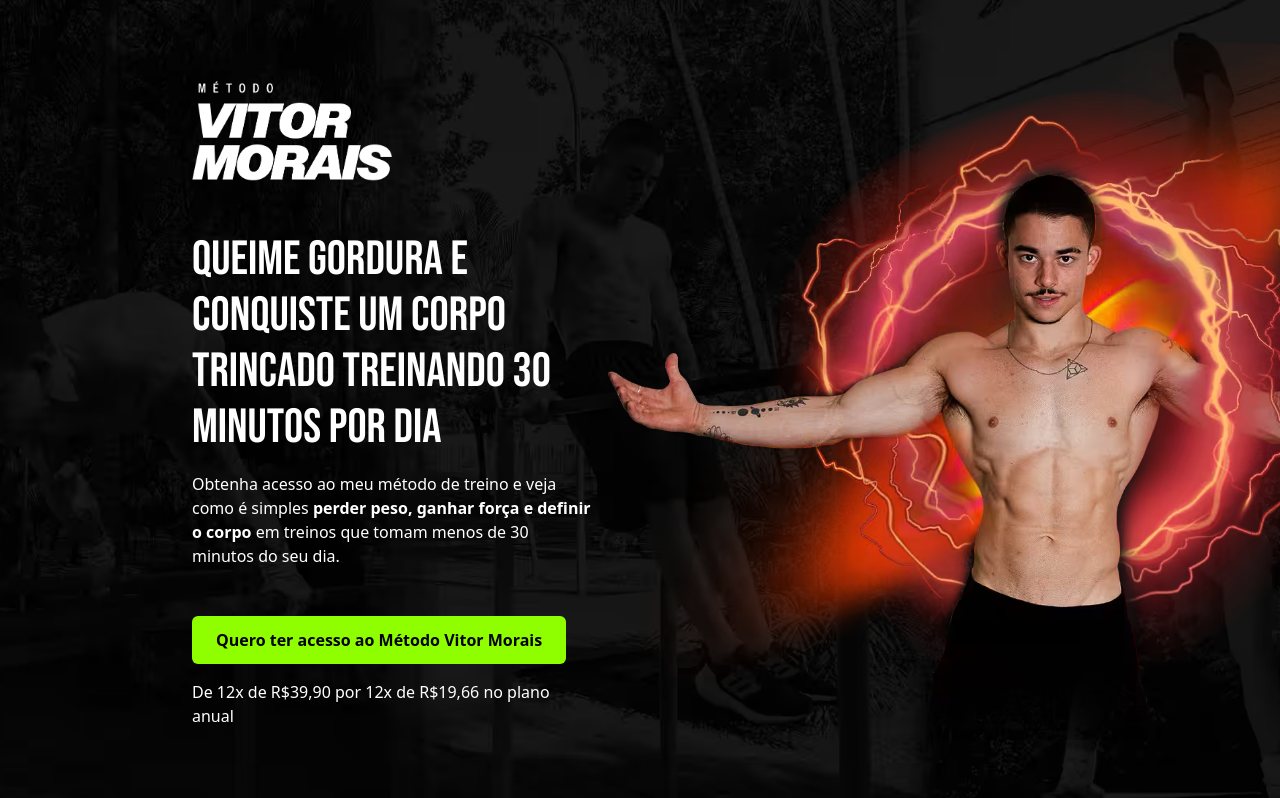
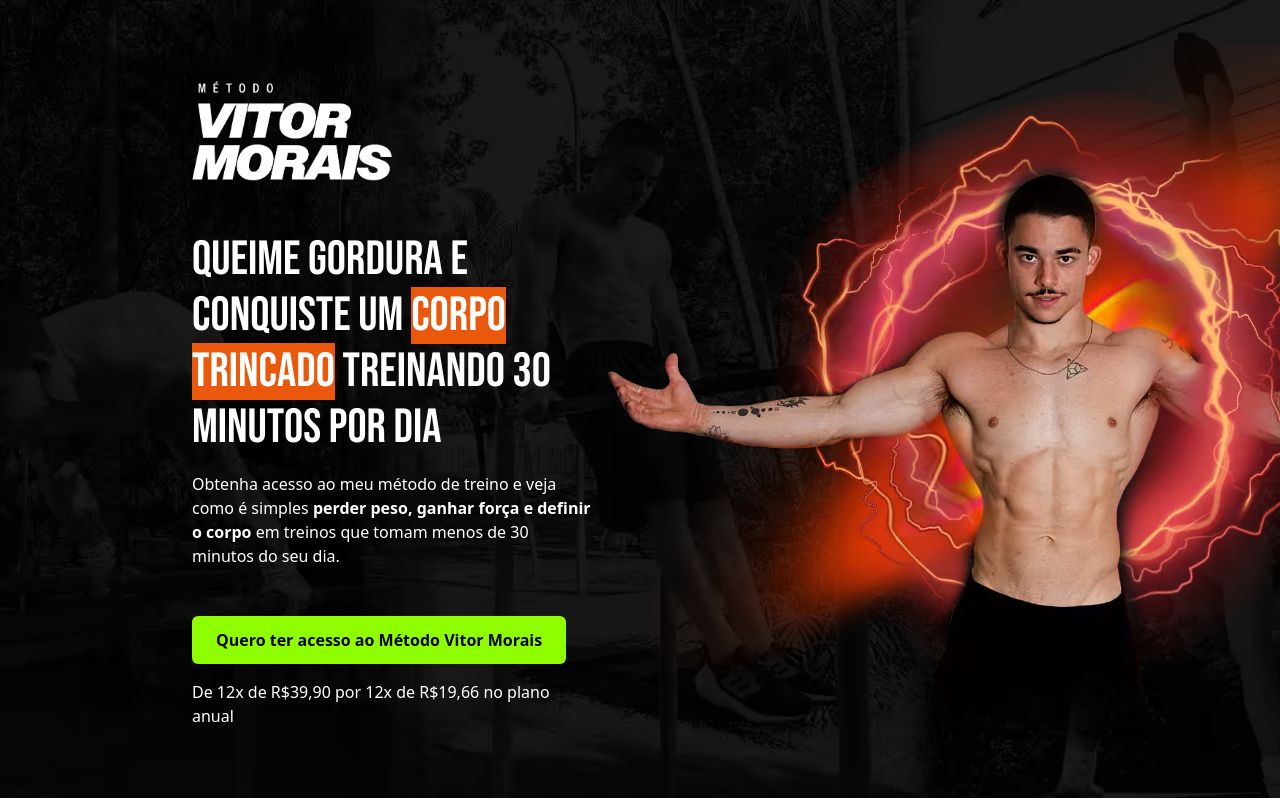
Before and after one commit to codyzzd/vitormorais, a Next.js app: page / in a window 1280 px wide. Shown: the top 798 px of the page. Built offline with nearby package versions, Linux system fonts and the light colour scheme.

Commit message:
h1 fix orange

```diff
--- a/app/page.tsx
+++ b/app/page.tsx
@@ -69,7 +69,7 @@ export default function Home() {
                 alt="Logo Método Vitor Morais"
               />
               <h1 className="bebas h2bebas">
-              Queime gordura e conquiste um corpo trincado treinando 30 minutos por dia
+              Queime gordura e conquiste um <span className="bg-orange-600 text-white">corpo trincado</span> treinando 30 minutos por dia
               </h1>
               <p className="">
                 Obtenha acesso ao meu método de treino e veja como é simples{" "}
@@ -129,8 +129,7 @@ export default function Home() {
                   alt="Logo Método Vitor Morais"
                 />
                 <h1 className="bebas h1bebas text80">
-                  Transforme seu corpo treinando no conforto da sua casa com
-                  poucos minutos do seu dia
+                Queime gordura e conquiste um <span className="bg-orange-600 text-white">corpo trincado</span> treinando 30 minutos por dia
                 </h1>
                 <p className="text-xl">
                   Obtenha acesso ao meu método de treino e veja como é simples{" "}
```
